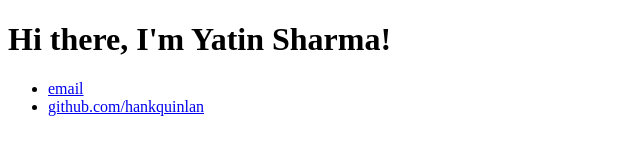
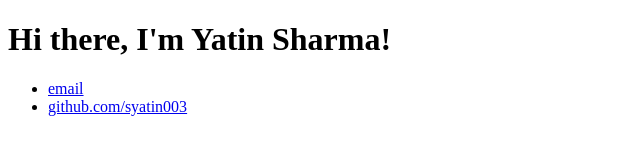
Before and after one commit to syatin003/syatin003.github.io, a plain HTML site: page index.html in a window 1280 px wide. Shown: the full height of the page, 0-640 px from the left. Drawn offline with Linux system fonts and the light colour scheme.

Commit message:
Update index.html

```diff
--- a/index.html
+++ b/index.html
@@ -8,7 +8,7 @@
 		<footer>
     		<ul>
         		<li><a href="mailto:sharmayatin489@gmail.com">email</a></li>
-        		<li><a href="https://github.com/syatin003">github.com/hankquinlan</a></li>
+        		<li><a href="https://github.com/syatin003">github.com/syatin003</a></li>
 			</ul>
 		</footer>
 	</body>
```
